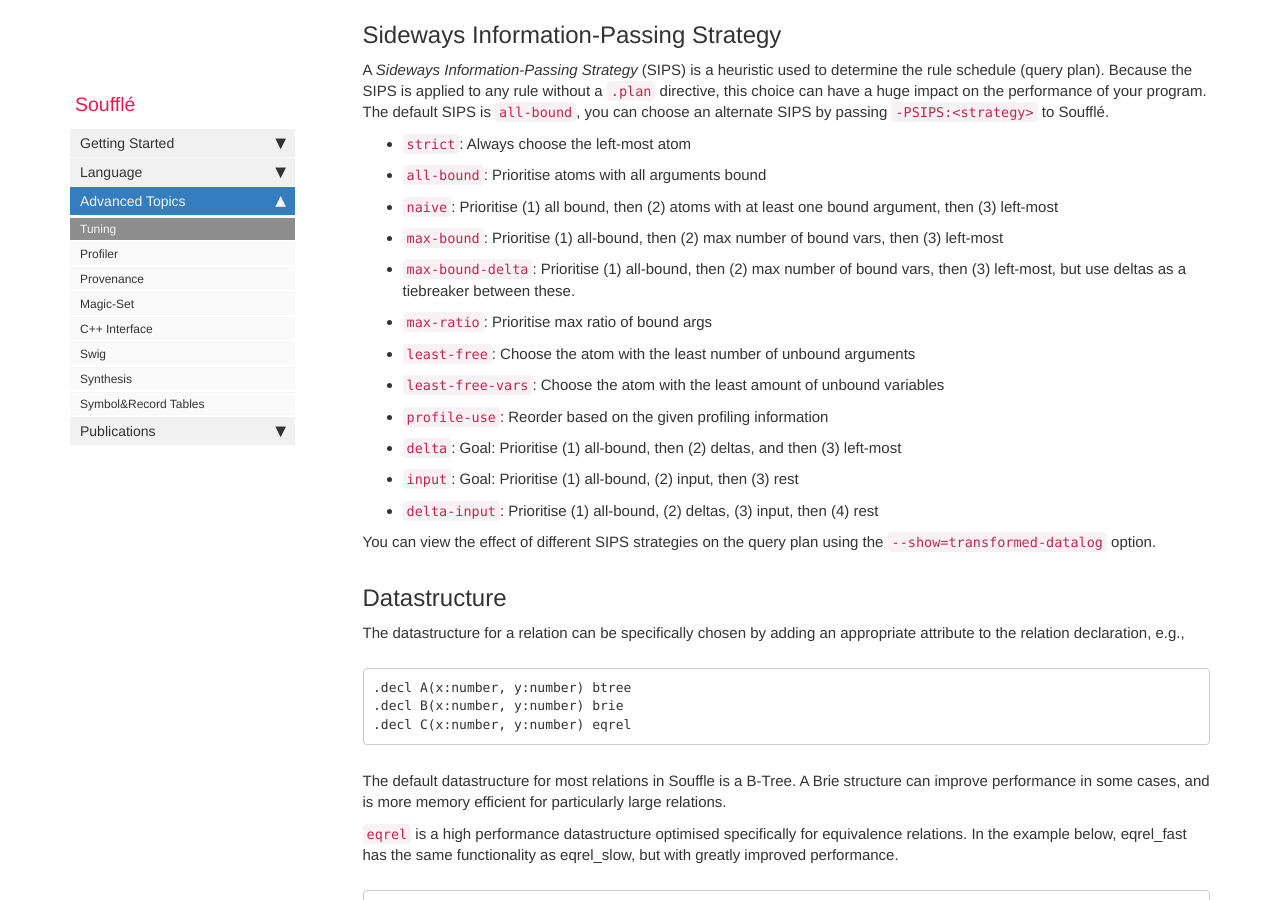
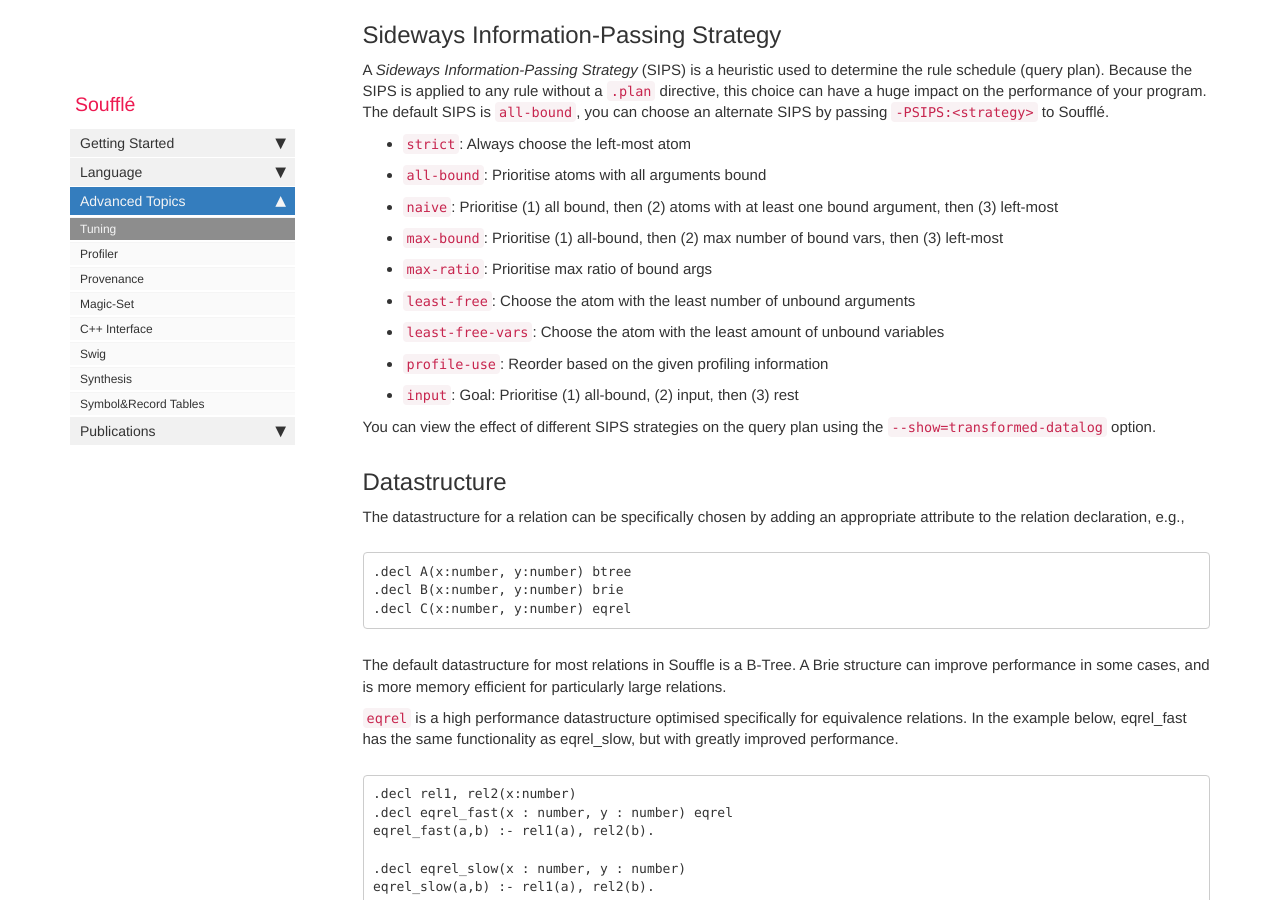
Before and after one commit to souffle-lang/souffle-lang.github.io, a Jekyll site: the page built from pages/docs/tuning.md, in a window 1280 px wide and 900 px high, scrolled down 3575 px. Built offline with Jekyll 4.4.1, drawn with Linux system fonts in a browser that asks for light colours; comment, search, counter and statistics services are not loaded.

Commit message:
Update tuning.md

```diff
--- a/pages/docs/tuning.md
+++ b/pages/docs/tuning.md
@@ -174,14 +174,11 @@ A *Sideways Information-Passing Strategy* (SIPS) is a heuristic used to determin
 - `all-bound`: Prioritise atoms with all arguments bound
 - `naive`: Prioritise (1) all bound, then (2) atoms with at least one bound argument, then (3) left-most
 - `max-bound`: Prioritise (1) all-bound, then (2) max number of bound vars, then (3) left-most
-- `max-bound-delta`: Prioritise (1) all-bound, then (2) max number of bound vars, then (3) left-most, but use deltas as a tiebreaker between these.
 - `max-ratio`: Prioritise max ratio of bound args
 - `least-free`: Choose the atom with the least number of unbound arguments
 - `least-free-vars`: Choose the atom with the least amount of unbound variables
 - `profile-use`: Reorder based on the given profiling information
-- `delta`: Goal: Prioritise (1) all-bound, then (2) deltas, and then (3) left-most
 - `input`: Goal: Prioritise (1) all-bound, (2) input, then (3) rest
-- `delta-input`: Prioritise (1) all-bound, (2) deltas, (3) input, then (4) rest
 
 You can view the effect of different SIPS strategies on the query plan using the `--show=transformed-datalog` option.
 
```
